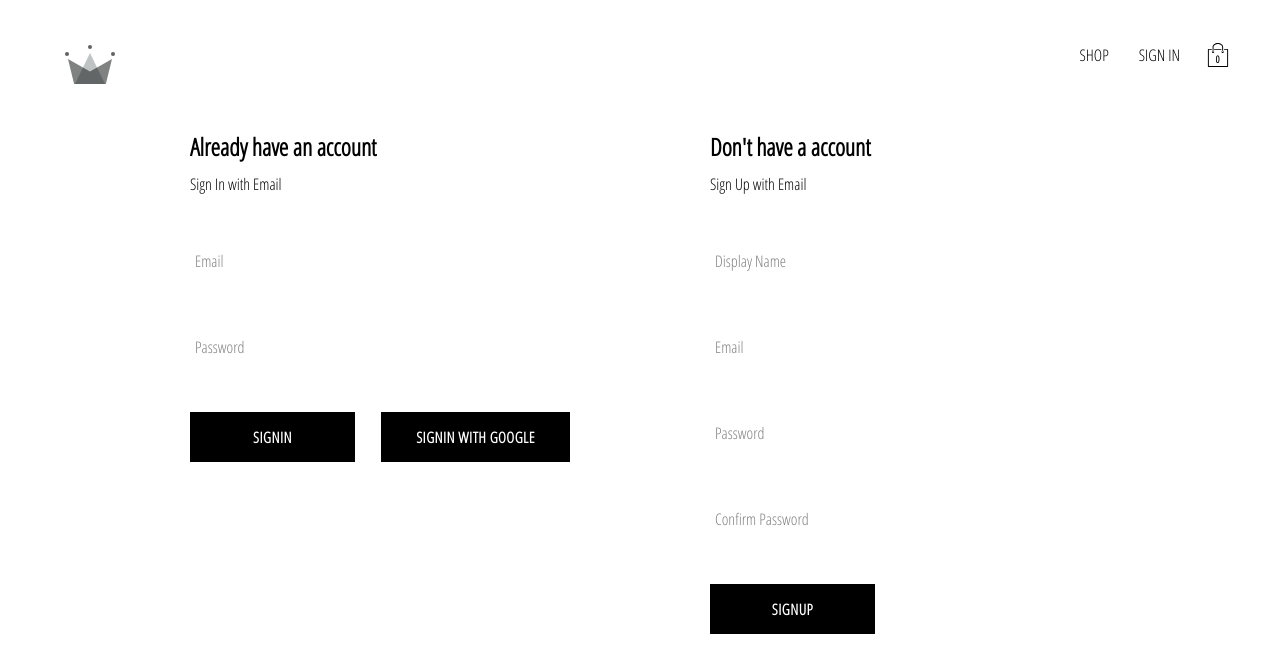
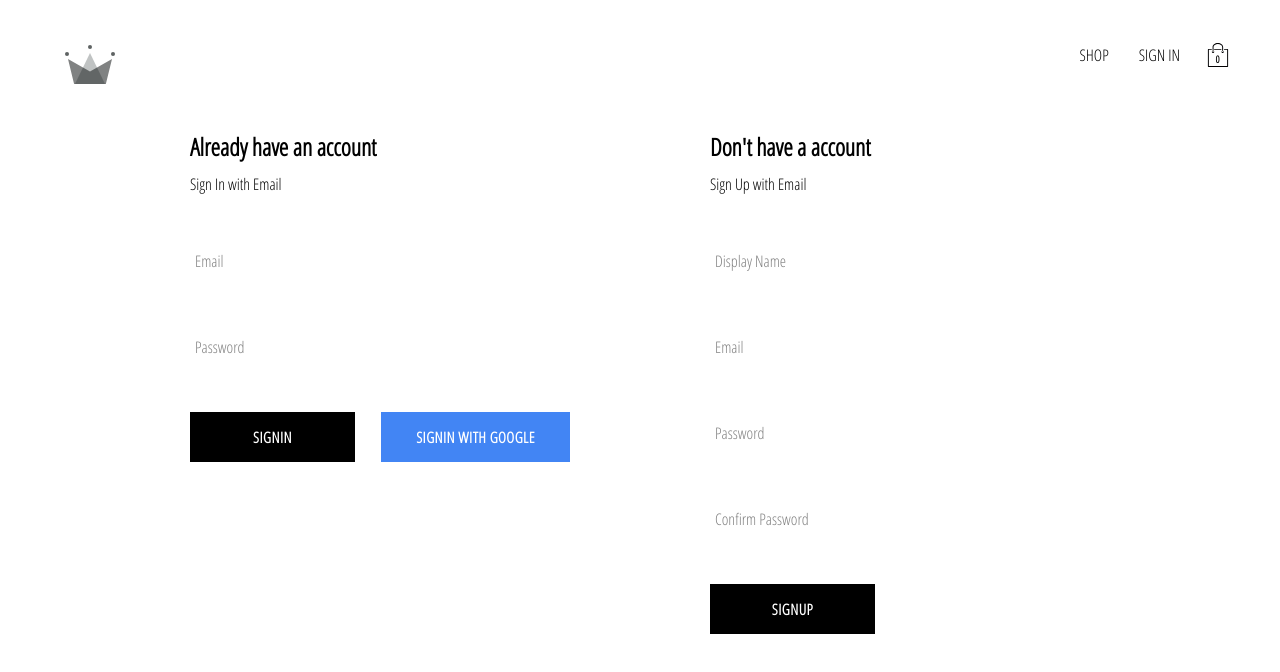
Before and after one commit to akshayaj108/e-Commerce-clothing-app, a React (Create React App) app: page /auth in a window 1280 px wide. Shown: the top 672 px of the page. Built offline with nearby package versions, Linux system fonts and the light colour scheme; no server answers; the database is empty.

Commit message:
minor changes

```diff
--- a/src/components/button/button.component.jsx
+++ b/src/components/button/button.component.jsx
@@ -17,8 +17,8 @@ const getButton = (buttonType = BUTTON_TYPE_CLASSES.base) =>
     [BUTTON_TYPE_CLASSES.inverted]: InvertedButton,
   }[buttonType]);
 
-const Button = ({ children, buttonType, ...otherProps }) => {
-  const CustomButton = getButton(buttonType);
+const Button = ({ children, buttontype, ...otherProps }) => {
+  const CustomButton = getButton(buttontype);
   return <CustomButton {...otherProps}>{children}</CustomButton>;
 };
 
--- a/src/components/sign-in-form/sign-in-form.component.jsx
+++ b/src/components/sign-in-form/sign-in-form.component.jsx
@@ -76,7 +76,7 @@ const SignInForm = () => {
           <Button type="submit">SignIn</Button>
           <Button
             type="button"
-            buttonTypeFromProps={BUTTON_TYPE_CLASSES.google}
+            buttontype={BUTTON_TYPE_CLASSES.google}
             onClick={signInWithGoogle}
           >
             SignIn With Google
```
Also changed, not shown: 1 other file (tests, documents, lock files or other folders).
